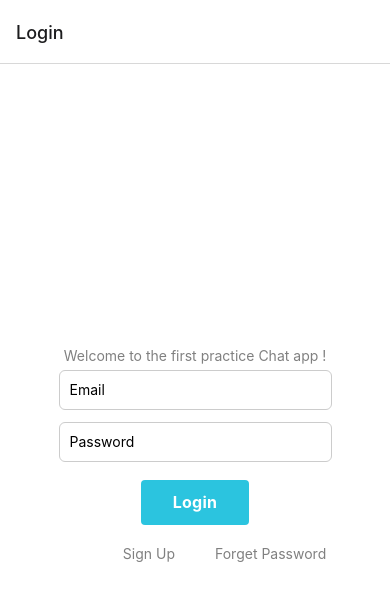
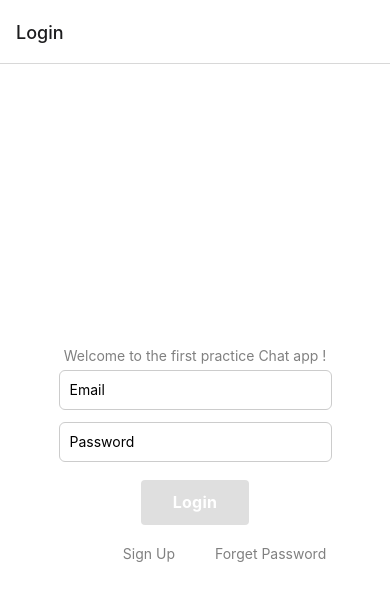
Before and after one commit to Cristian-Nass/practice-chat-react-native, a React Native app: screen /Login in a window 390 px wide. Shown: the top 600 px of the page. Built offline with nearby package versions, Linux system fonts and the light colour scheme.

Commit message:
Implementred toggle bottun

```diff
--- a/App.tsx
+++ b/App.tsx
@@ -2,6 +2,7 @@ import { View, Text } from "react-native";
 import { NavigationContainer } from "@react-navigation/native";
 import { createNativeStackNavigator } from "@react-navigation/native-stack";
 import Login from "./screens/Login";
+import SignUp from "./screens/SignUp";
 
 const Stack = createNativeStackNavigator();
 
@@ -10,6 +11,7 @@ export default function App() {
     <NavigationContainer>
       <Stack.Navigator>
         <Stack.Screen name='Login' component={Login} />
+        <Stack.Screen name='SignUp' component={SignUp} />
       </Stack.Navigator>
     </NavigationContainer>
   );
--- a/screens/Login.tsx
+++ b/screens/Login.tsx
@@ -2,20 +2,29 @@ import { StatusBar } from "expo-status-bar";
 import { StyleSheet, Text, View, Pressable, TextInput } from "react-native";
 import { useState } from "react";
 
-export default function Login() {
+export default function Login({ navigation }: any) {
   const [emailInput, setEmailInput] = useState("");
   const [passwordInput, setPasswordInput] = useState("");
+  const [toggleButton, setToggleButton] = useState(false);
 
   const onChangeEmail = (inputEmail: string) => setEmailInput(inputEmail);
   const onChangePassword = (inputPass: string) => setPasswordInput(inputPass);
-  const logInKey = () => {
-    console.log("Email: ", emailInput);
-    console.log("Password: ", passwordInput);
+  const onLogIn = () => {
+    if (emailInput !== "" && passwordInput !== "") {
+      setToggleButton(true);
+      console.log("Email: ", emailInput);
+      console.log("Password: ", passwordInput);
+      setTimeout(() => {
+        setPasswordInput("");
+        setEmailInput("");
+        setToggleButton(false);
+      }, 1000);
+    }
   };
 
-  const onSignUp = () => {
-    console.log("onSignUp");
-  };
+  // const onSignUp = () => {
+
+  // };
 
   return (
     <View style={styles.container}>
@@ -27,17 +36,31 @@ export default function Login() {
         style={styles.input}
         placeholder='Email'
         onChangeText={onChangeEmail}
+        value={emailInput}
         // value={number}
       />
       <TextInput
         style={styles.input}
         placeholder='Password'
         onChangeText={onChangePassword}
+        value={passwordInput}
       />
       <View style={{ paddingVertical: 6 }}></View>
-      {/* <Button title='Log in' onPress={logInKey} />
+      {/* <Button title='Log in' onPress={onLogIn} />
        */}
-      <Pressable style={styles.button}>
+      <Pressable
+        style={[
+          styles.button,
+          {
+            backgroundColor:
+              toggleButton || emailInput === "" || passwordInput === ""
+                ? "#DFDFDF"
+                : "#2BC4DF",
+          },
+        ]}
+        onPress={onLogIn}
+        disabled={toggleButton}
+      >
         <Text style={styles.text}>Login</Text>
       </Pressable>
       <View style={{ paddingVertical: 10 }}></View>
@@ -49,7 +72,7 @@ export default function Login() {
         }}
       >
         <Pressable
-          onPress={onSignUp}
+          onPress={() => navigation.navigate("SignUp")}
           style={{
             flex: 1,
             paddingRight: 20,
@@ -97,7 +120,7 @@ const styles = StyleSheet.create({
     paddingHorizontal: 32,
     borderRadius: 4,
     elevation: 3,
-    backgroundColor: "#2BC4DF",
+    // backgroundColor: "#2BC4DF",
   },
   text: {
     fontSize: 16,
```
